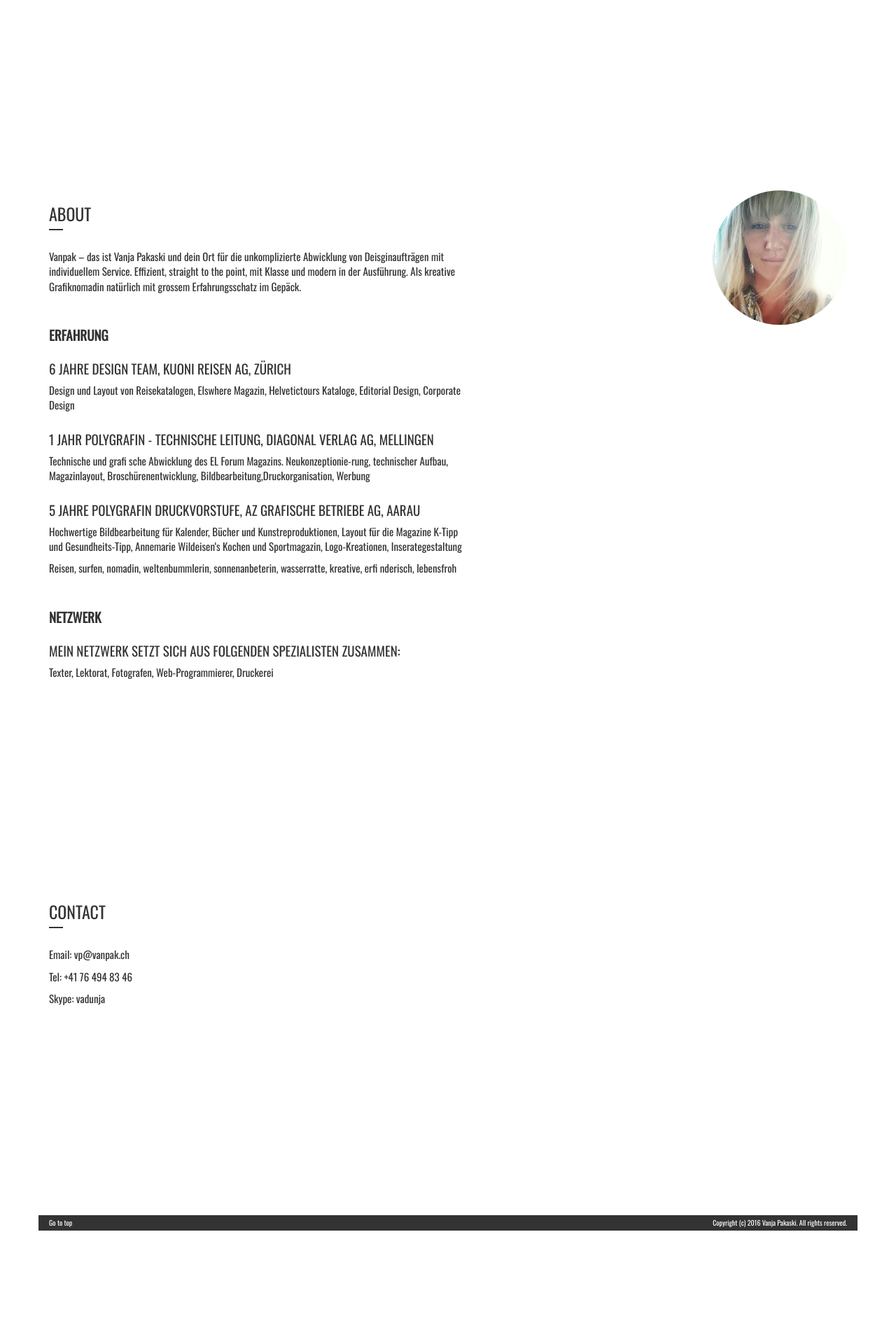
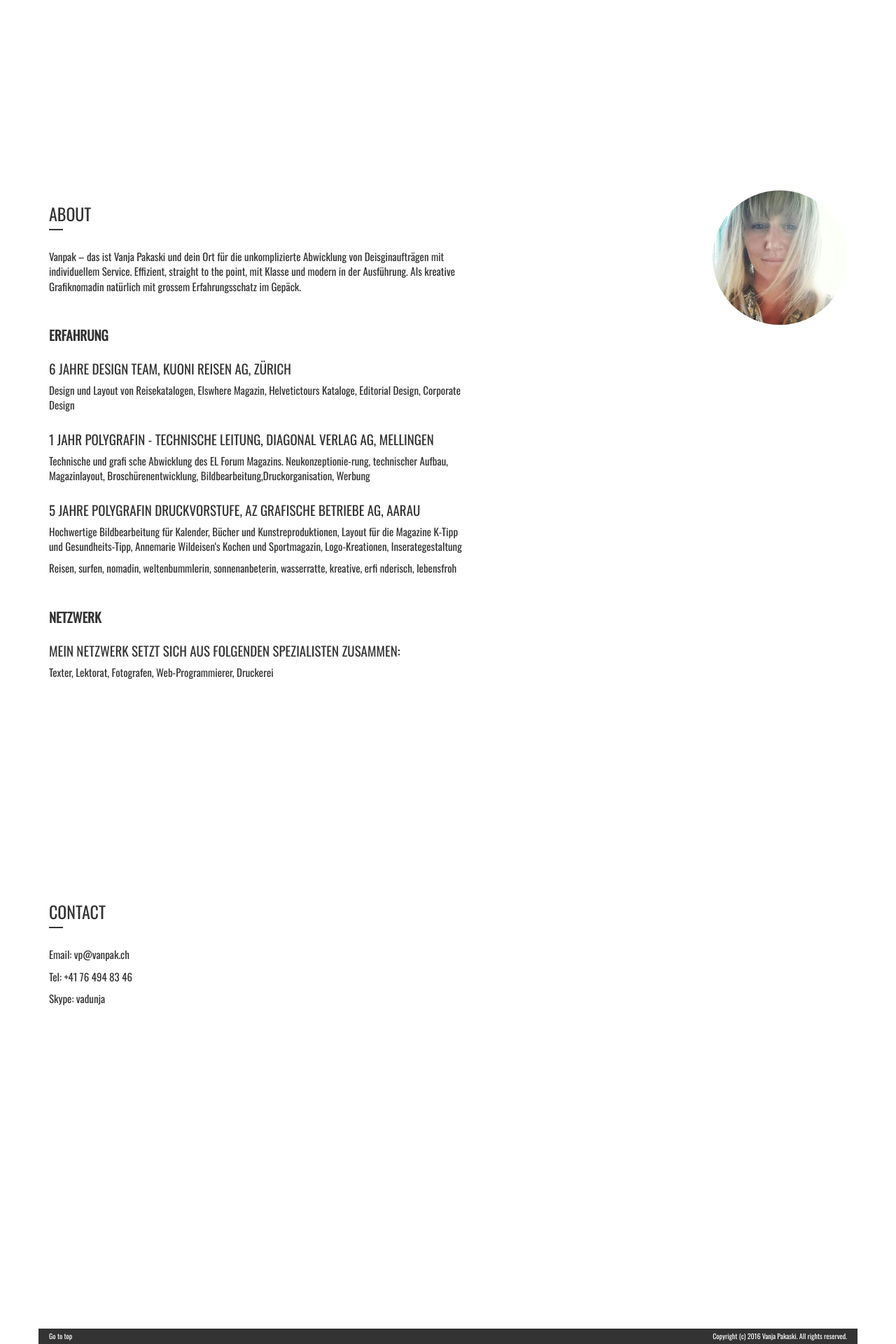
Before and after one commit to vanpak/vanpak.github.io, a Jekyll site: the page built from index.html, in a window 1280 px wide. Shown: the part 2107-4027 px from the top of the page at 70% size. Built offline with Jekyll 4.4.1, drawn with Linux system fonts in a browser that asks for light colours; before the commit the page ends 3865 px from its top, so only the background shows below that.

Commit message:
responsive bottom margin

```diff
--- a/css/index.css
+++ b/css/index.css
@@ -268,3 +268,7 @@ main nav a:hover:after, main nav a:focus:after {
   margin-bottom: -64px;
   margin-left: 20px;
 }
+
+#contact {
+  margin-bottom: 50vh;
+}
```
